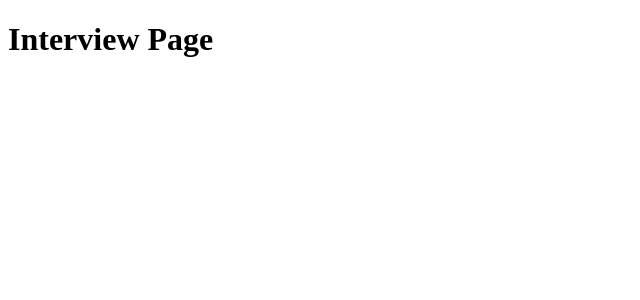
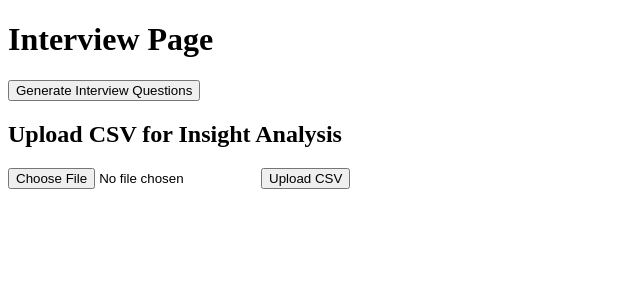
Before and after one commit to Kazuto-Ikeda/mvp-for-abmc, a Next.js app: page /interview in a window 1280 px wide. Shown: the top 300 px of the page, without its empty margins (0-640 px from the left). Built offline with nearby package versions, Linux system fonts and the light colour scheme.

Commit message:
create some buttons to make questions

```diff
--- a/app/interview/page.js
+++ /dev/null
@@ -1,3 +0,0 @@
-export default function Interview() {
-    return <h1>Interview Page</h1>;
-  }
--- /dev/null
+++ b/app/interview/page.tsx
@@ -0,0 +1,79 @@
+import { useState } from 'react';
+
+export default function InterviewPage() {
+  const [questions, setQuestions] = useState([]);
+  const [csvFile, setCsvFile] = useState<File | null>(null);
+  const [loading, setLoading] = useState(false);
+  const [csvUploadSuccess, setCsvUploadSuccess] = useState<boolean | null>(null); // 型修正
+
+  // アンケート項目生成
+  const generateQuestions = async () => {
+    setLoading(true);
+    try {
+      const response = await fetch('/api/interview', { method: 'GET' });
+      const data = await response.json();
+      setQuestions(data.questions);
+    } catch (error) {
+      console.error('Error fetching interview questions:', error);
+    } finally {
+      setLoading(false);
+    }
+  };
+
+  // CSVファイルのアップロード処理
+  const handleFileUpload = (event: React.ChangeEvent<HTMLInputElement>) => {
+    const file = event.target.files?.[0] || null;
+    setCsvFile(file);
+  };
+
+  // CSVデータをバックエンドに送信
+  const uploadCsv = async () => {
+    if (!csvFile) {
+      alert('Please select a CSV file to upload.');
+      return;
+    }
+
+    const formData = new FormData();
+    formData.append('file', csvFile);
+
+    try {
+      const response = await fetch('/api/upload-csv', {
+        method: 'POST',
+        body: formData,
+      });
+      const result = await response.json();
+      setCsvUploadSuccess(true); // 成功時はtrue
+      console.log('CSV uploaded successfully:', result);
+    } catch (error) {
+      console.error('Error uploading CSV:', error);
+      setCsvUploadSuccess(false); // エラー時はfalse
+    }
+  };
+
+  return (
+    <div>
+      <h1>Interview Page</h1>
+
+      {/* アンケート項目生成ボタン */}
+      <button onClick={generateQuestions} disabled={loading}>
+        {loading ? 'Generating...' : 'Generate Interview Questions'}
+      </button>
+
+      {/* アンケート項目の表示 */}
+      <ul>
+        {questions.map((question, index) => (
+          <li key={index}>{question}</li>
+        ))}
+      </ul>
+
+      {/* CSVファイルアップロードフィールド */}
+      <div>
+        <h2>Upload CSV for Insight Analysis</h2>
+        <input type="file" accept=".csv" onChange={handleFileUpload} />
+        <button onClick={uploadCsv}>Upload CSV</button>
+        {csvUploadSuccess && <p>CSV uploaded successfully!</p>}
+        {csvUploadSuccess === false && <p>Error uploading CSV.</p>}
+      </div>
+    </div>
+  );
+}
```
